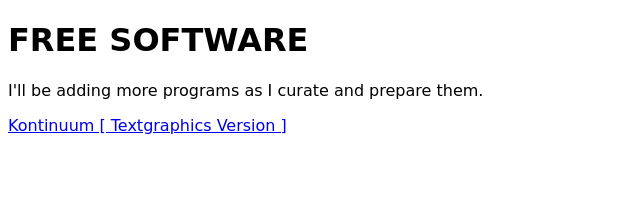
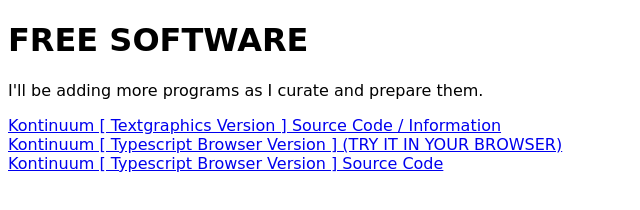
Before and after one commit to k0ntinuum/free-software, a plain HTML site: page index.html in a window 1280 px wide. Shown: the whole page, without its empty margins (0-640 px from the left). Drawn offline with Linux system fonts and the light colour scheme; a web font is replaced by a local one.

Commit message:
added second program

```diff
--- a/index.html
+++ b/index.html
@@ -10,5 +10,7 @@
 
 <h1>FREE SOFTWARE</h1>
 <p>I'll be adding more programs as I curate and prepare them.</p>
-<a href="https://k0ntinuum.github.io/kont-tg/">Kontinuum [ Textgraphics Version ] </a><br>
+<a href="https://k0ntinuum.github.io/kont-tg/">Kontinuum [ Textgraphics Version ] Source Code / Information </a><br>
+<a href="https://k0ntinuum.github.io/kont-ts-min/">Kontinuum [ Typescript Browser Version ] (TRY IT IN YOUR BROWSER) </TRY></a><br>
+<a href="https://github.com/k0ntinuum/kont-ts-min">Kontinuum [ Typescript Browser Version ] Source Code </TRY></a><br>
 </html>
```
